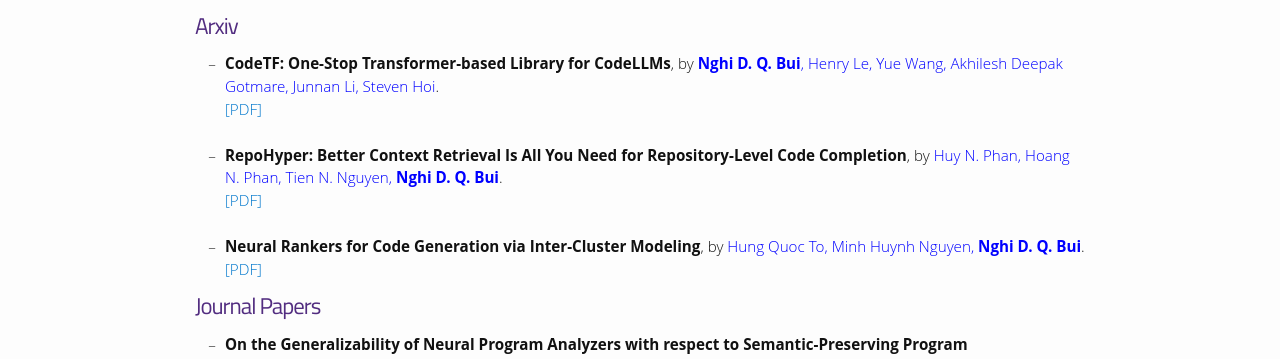
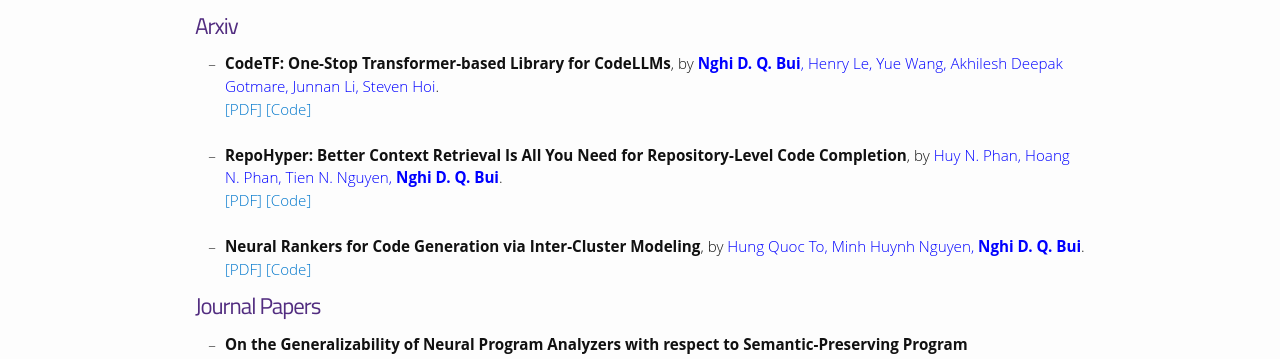
Before and after one commit to bdqnghi/bdqnghi.github.io, a Jekyll site: the page built from publications/publications.md, in a window 1280 px wide and 900 px high. Shown: the part 333-692 px from the top of the window. Built offline with Jekyll 4.4.1, drawn with Linux system fonts in a browser that asks for light colours; nearby versions of some CDN libraries; some web fonts are replaced.

Commit message:
Update publications.md

```diff
--- a/publications/publications.md
+++ b/publications/publications.md
@@ -15,17 +15,17 @@
 # Arxiv
 - **CodeTF: One-Stop Transformer-based Library for CodeLLMs**, by <span style="color:blue">**Nghi D. Q. Bui**, Henry Le, Yue Wang, Akhilesh Deepak Gotmare, Junnan Li, Steven Hoi</span>.
 <br>
-<a href="https://arxiv.org/abs/2306.00029" target="_blank"> [PDF]</a>
+<a href="https://arxiv.org/abs/2306.00029" target="_blank"> [PDF]</a> <a href="https://github.com/salesforce/CodeTF" target="_blank"> [Code]</a>
 <br>
 <br>
 - **RepoHyper: Better Context Retrieval Is All You Need for Repository-Level Code Completion**, by <span style="color:blue">Huy N. Phan, Hoang N. Phan, Tien N. Nguyen, **Nghi D. Q. Bui**</span>.
 <br>
-<a href="https://arxiv.org/abs/2403.06095" target="_blank"> [PDF]</a>
+<a href="https://arxiv.org/abs/2403.06095" target="_blank"> [PDF]</a> <a href="https://github.com/FSoft-AI4Code/RepoHyper" target="_blank"> [Code]</a>
 <br>
 <br>
 - **Neural Rankers for Code Generation via Inter-Cluster Modeling**, by <span style="color:blue">Hung Quoc To, Minh Huynh Nguyen, **Nghi D. Q. Bui**</span>.
 <br>
-<a href="https://arxiv.org/abs/2311.03366" target="_blank"> [PDF]</a>
+<a href="https://arxiv.org/abs/2311.03366" target="_blank"> [PDF]</a> <a href="https://github.com/FSoft-AI4Code/SRank-CodeRanker" target="_blank"> [Code]</a>
 <br>
 
 # Journal Papers
```
